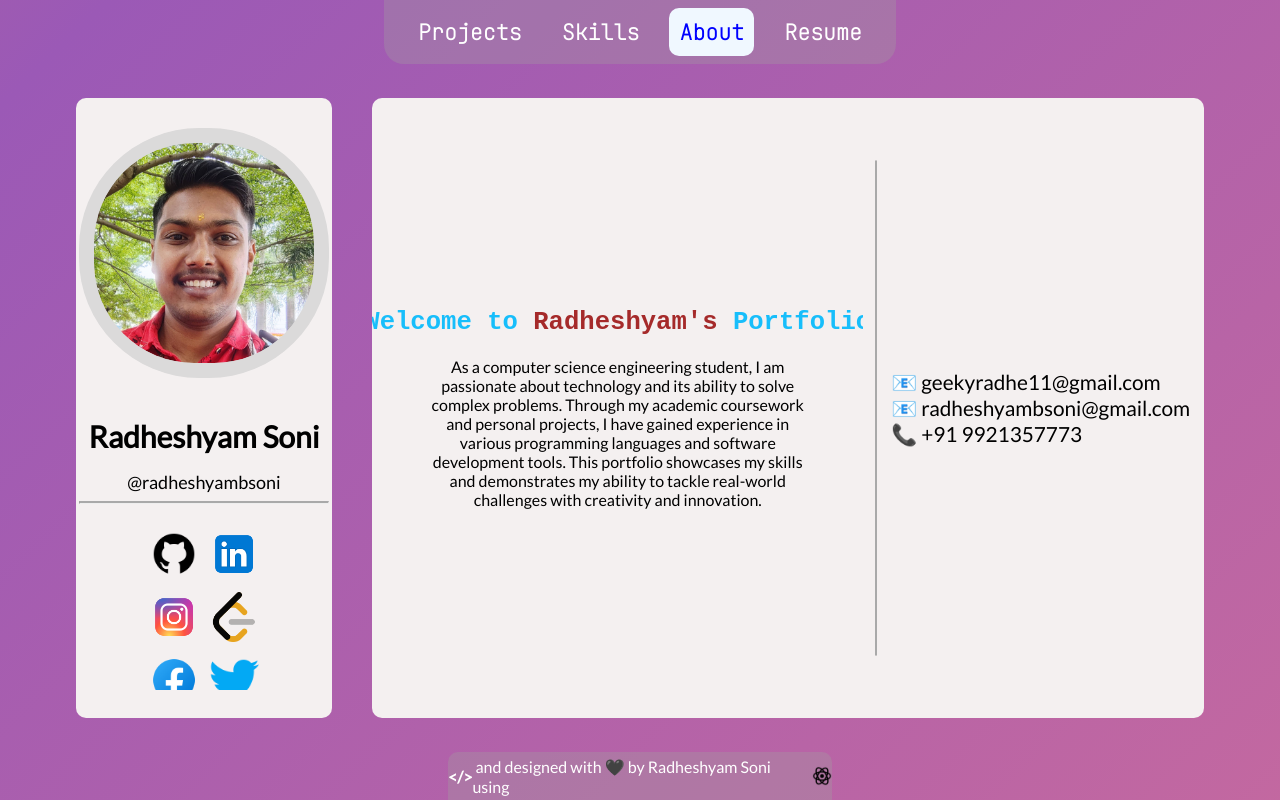
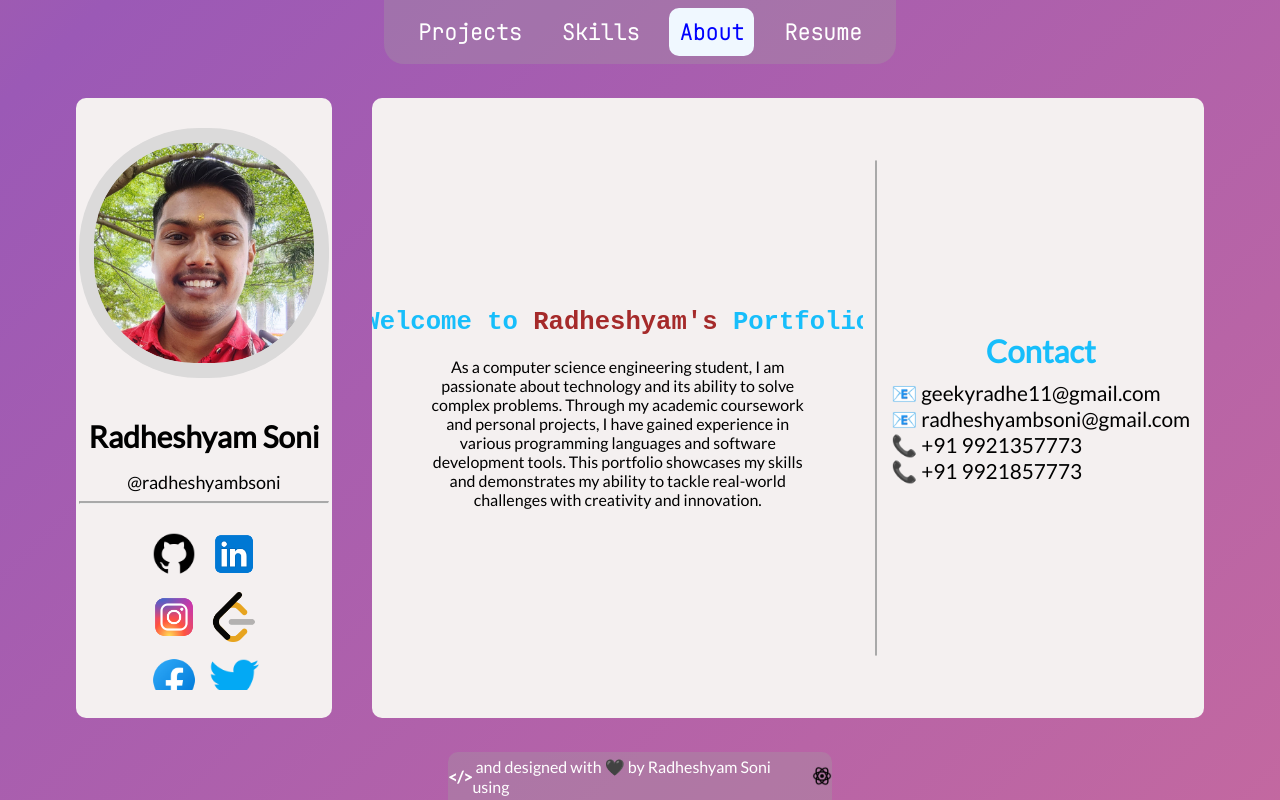
Before and after one commit to radheshyambsoni/New-Portfolio, a React (Create React App) app: page / in a window 1280 px wide. Built offline with nearby package versions, Linux system fonts and the light colour scheme.

Commit message:
Fixed :wrench: about (contact) section

```diff
--- a/src/components/views/About.css
+++ b/src/components/views/About.css
@@ -33,7 +33,7 @@
 
 .about .userinfo .my-heading-typing {
     font-size: 1.6rem;
-    color: rgb(23, 190, 251);
+    color: #17befb;
 }
 
 .about .userinfo .my-heading-typing .my-name {
@@ -72,8 +72,17 @@
 
 .about .contact {
     display: flex;
+    flex-direction: column;
     width: 40%;
     align-items: center;
     justify-content: center;
     font-size: 1.3rem;
 }
+
+.about .contact h2{
+    color: #17befb;
+}
+
+.about .contact .contact-items{
+    margin-top: 10px;
+}
--- a/src/components/views/About.js
+++ b/src/components/views/About.js
@@ -11,10 +11,12 @@ const About = () => {
         </div>
         <div className="divider"></div>
         <div className="contact">
-            <ul>
+            <h2>Contact</h2>
+            <ul className='contact-items'>
                 <li>📧 geekyradhe11@gmail.com</li>
                 <li>📧 radheshyambsoni@gmail.com</li>
                 <li>📞 +91 9921357773</li>
+                <li>📞 +91 9921857773</li>
             </ul>
         </div>
     </div>
```
